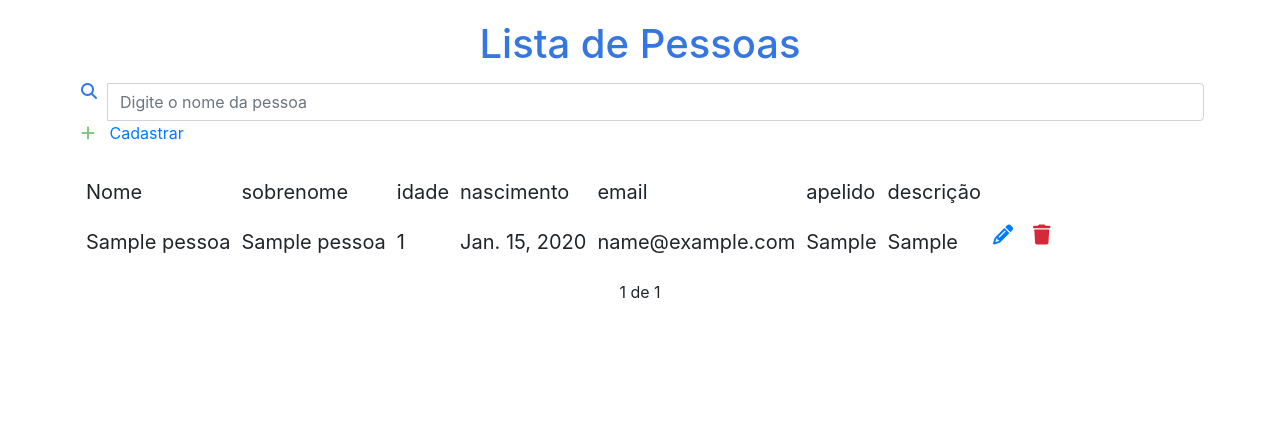
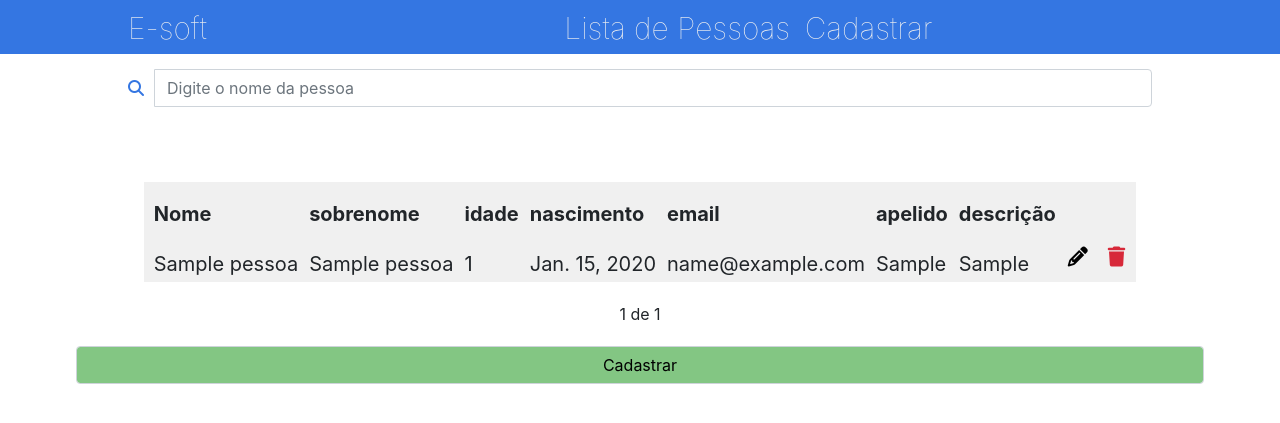
Before and after one commit to EmersonPedra/E-soft, a Django app: page /listPessoa in a window 1280 px wide. Shown: the top 423 px of the page. Run offline with Django 3.2, Linux system fonts and the light colour scheme; tables that the repository leaves empty hold one stand-in row (values such as "Sample post"); some libraries are stand-ins or nearby versions.

Commit message:
Alteraçoes no css

```diff
--- a/crud/cadastro/static/css/styles.css
+++ b/crud/cadastro/static/css/styles.css
@@ -1,38 +1,68 @@
-
 .container-fluid {
 
     padding: 0;
 }
 
+table{
+    margin: auto;
+    text-align: justify;
+    background-color: #f0f0f0;
+}
+
 a{
 
     text-decoration: none;
+    color: #000000;
 
 }
 
 h1{
-    color: #3476e2;
-    margin-top: 20px;
+    color: #f0f0f0;
+    margin-top: 10px;
     text-align: center;
+    font-size: 30px;
+    font-weight: lighter;
+
+}
+
+/*Barra de Navegação*/
+
+.nav-bar{
+    text-align: center;
+    margin: 0;
+    padding: 0;
+    margin:auto;
+    background-color: #3476e2;
+
+}
+.nav-bar div{
+    display: inline-block;
+    padding-left: 10px;
+
+}
+.nav-bar .company-name{
+    display: block;
+    float: left;
+    padding-left: 10%;
 
 }
 
 /*BARRA DE PESQUISA*/
 
+.search-div{
+
+    padding-left: 10%;
+    padding-right: 10%;
+    margin-top: 15px;
+    margin-bottom: 15px;
+}
+
 .fas.fa-search{
 
     color: #3476e2;
-    margin-right: 10px;
-    margin-left: 5px;
+    margin: auto;
+    padding-right: 10px;
     cursor: pointer;
-
-}
-
-.search-div{
-
-    padding: 0;
-    margin-top: 15px;
-    margin-bottom: 15px;
 
 }
 
@@ -42,39 +72,45 @@ h1{
 
     margin-right: 10px;
     margin-left: 5px;
-    color: #83c683;
+    color: #000000;
 
 }
 
-.add-div{
+.add-div button{
+    background-color: #83c683;
+    color: #000000;
+}
 
-    cursor: pointer;
-    padding: 8px;
-    border-radius: 10px;
-    border:solid;
-    border-width: 1px;
-    border-color:#83c683;;
-    margin-right: 25px;
+.list-btn-div button{
+    background-color: #3476e2;
+    color: #000000;
+
+}
+
+.fas.fa-user{
+    margin-right: 10px;
+    margin-left: 5px;
 
 }
 
 /*LISTA*/
 
-.lista-div{
+.list-div{
 
+    padding-top: 30px;
     max-width: 1128px;
     margin: auto auto;
 
 }
 
-.lista-pessoas{
+.list-pessoas{
 
     padding-left: 0;
     margin-left: 5px;
 
 }
 
-.lista-pessoas-item{
+.list-pessoas-item{
 
     padding-left: 10px;
     padding-top: 15px;
@@ -85,6 +121,7 @@ h1{
     word-wrap:break-word;
 
 }
+
 
 /*EDIÇÃO E DELEÇÃO*/
 
@@ -104,6 +141,11 @@ h1{
 }
 
 /*MENSAGENS*/
+
+div.messages{
+
+    text-align: center;
+}
 
 ul.messages{
 
--- a/crud/cadastro/static/js/scripts.js
+++ b/crud/cadastro/static/js/scripts.js
@@ -1,7 +1,7 @@
 $(document).ready(function(){
     var deleteBtn = $('.delete-btn');
-    var searchBtn = $('#search-btn')
-    var searchform = $('#search-form')
+    var searchBtn = $('#search-btn');
+    var searchform = $('#search-form');
 
 
     $(deleteBtn).on('click', function(e){
@@ -15,8 +15,9 @@ $(document).ready(function(){
             window.location.href = delLink;
         }
     })
+    $(searchBtn).on('click',function(){
+        searchform.submit();
+    });
+
 }
 );
-$(searchBtn).on('click',function(){
-    searchform.submit();
-});
--- a/crud/cadastro/templates/base.html
+++ b/crud/cadastro/templates/base.html
@@ -12,6 +12,17 @@
 </head>
 <body>
     <div class="container-fluid">
+        <nav class="nav-bar">
+            <div class="company-name">
+                <h1>E-soft</h1>
+            </div>
+            <div>
+                <a href="/listPessoa"><h1>Lista de Pessoas</h1></a>
+            </div>
+            <div>
+                <a href="/"><h1>Cadastrar</h1></a>
+            </div>
+        </nav>
         {% block content %}
         {% endblock %}
     </div>
--- a/crud/cadastro/templates/cadastroPessoas/listPessoa.html
+++ b/crud/cadastro/templates/cadastroPessoas/listPessoa.html
@@ -2,56 +2,55 @@
 {% block title %} Lista de Pessoas Cadastradas {% endblock %}
 {% block content %}
 
-<div class="offset=1 col=10 lista-div">
-
-    <a href="/listPessoa"><h1>Lista de Pessoas</h1></a>
-
-    <div class="col=2 search-div">
+<div class="search-div">
 
     <form class="input-group" method="GET" id="search-form">
         <i class="fas fa-search" id="search-btn"></i>
         <input class="form-control" type="text" id="search" name="search" placeholder="Digite o nome da pessoa" value="{{ request.GET.search}}">
     </form>
+</div>
 
-        <a href="./" name="cadastrar"><i class="fas fa-plus"></i> Cadastrar </a>
+<div class="list-div">
 
-    </div>
+
     <!--Toda vez que o usuario alterar o banco de dados ele será informado atraves de mensagens-->
     <!--Essa parte do codigo irá verificar se existem mensagens que devem aparecer para o usuario-->
     {% if messages %}
+        <div class="messages">
             <ul class="messages">
                 <!--Caso existam mensagens este for irá percorrer as mensagens e exibir na tela-->
                 {% for message in messages %}
                 <li {% if  mesage.tags  %}class="alert alert-{{message.tags}}"{% endif %}>{{ message }}</li>
                 {% endfor %}
             </ul>
+        </div>
 
     {% endif %}
 
-    <div class="lista-div">
+    <div class="list-div">
         <table>
 
-            <tr class="lista-pessoas">
-                <td class="lista-pessoas-item">Nome</td class="lista-pessoas-item">
-                <td class="lista-pessoas-item">sobrenome</td class="lista-pessoas-item">
-                <td class="lista-pessoas-item">idade</td class="lista-pessoas-item">
-                <td class="lista-pessoas-item">nascimento</td class="lista-pessoas-item">
-                <td class="lista-pessoas-item">email</td class="lista-pessoas-item">
-                <td class="lista-pessoas-item">apelido</td class="lista-pessoas-item">
-                <td class="lista-pessoas-item">descrição</td>
+            <tr class="list-pessoas">
+                <th class="list-pessoas-item">Nome</td class="lista-pessoas-item">
+                <th class="list-pessoas-item">sobrenome</td class="lista-pessoas-item">
+                <th class="list-pessoas-item">idade</td class="lista-pessoas-item">
+                <th class="list-pessoas-item">nascimento</td class="lista-pessoas-item">
+                <th class="list-pessoas-item">email</td class="lista-pessoas-item">
+                <th class="list-pessoas-item">apelido</td class="lista-pessoas-item">
+                <th class="list-pessoas-item">descrição</th>
             </tr>
 
-            <tr class="lista-pessoas">
+            <tr class="list-pessoas">
                 <!--Percorre os dados presentes em pessoas e adiciona na tabela-->
 
                 {% for pessoa in pessoas %}
-                    <td class="lista-pessoas-item">{{pessoa.nome}}</td class="lista-pessoas-item">
-                    <td class="lista-pessoas-item">{{pessoa.sobrenome}}</td class="lista-pessoas-item">
-                    <td class="lista-pessoas-item">{{pessoa.idade}}</td class="lista-pessoas-item">
-                    <td class="lista-pessoas-item">{{pessoa.nascimento}}</td class="lista-pessoas-item">
-                    <td class="lista-pessoas-item">{{pessoa.email}}</td class="lista-pessoas-item">
-                    <td class="lista-pessoas-item">{{pessoa.apelido}}</td class="lista-pessoas-item">
-                    <td class="lista-pessoas-item">{{pessoa.observacao}}</td class="lista-pessoas-item">
+                    <td class="list-pessoas-item">{{pessoa.nome}}</td class="lista-pessoas-item">
+                    <td class="list-pessoas-item">{{pessoa.sobrenome}}</td class="lista-pessoas-item">
+                    <td class="list-pessoas-item">{{pessoa.idade}}</td class="lista-pessoas-item">
+                    <td class="list-pessoas-item">{{pessoa.nascimento}}</td class="lista-pessoas-item">
+                    <td class="list-pessoas-item">{{pessoa.email}}</td class="lista-pessoas-item">
+                    <td class="list-pessoas-item">{{pessoa.apelido}}</td class="lista-pessoas-item">
+                    <td class="list-pessoas-item">{{pessoa.observacao}}</td class="lista-pessoas-item">
 
                     <td>
                         <a href="./deletePessoa/{{pessoa.id}}" class="delete-btn"><i class="fas fa-trash"></i></a>
@@ -82,9 +81,9 @@
                 <a href="?page={{pessoas.next_page_number}}"><i class="fas fa-arrow-right"></i></a>
             {% endif %}
         </span>
-
     </div>
-
-
+    <div class="add-div">
+        <a href="./"><button class="form-control">Cadastrar</button ></a>
+    </div>
 </div>
 {% endblock %}
--- a/crud/cadastro/views.py
+++ b/crud/cadastro/views.py
@@ -26,6 +26,7 @@ def createPessoa(request):
     # Essa parte pega os dados fornecidos pela api e divide em nome e sobrenome
     nome = get_random_name()
     primeiro_nome = nome[0]
+    sobrenome = ""
     sobrenome = '_'.join(nome[1::])
 
 
```
Also changed, not shown: crud/cadastro/templates/cadastroPessoas/createPessoa.html (+12 -12 lines), crud/cadastro/templates/cadastroPessoas/updatePessoa.html (+7 -7 lines), crud/db.sqlite3. Lines whose indentation alone changed are shown as unchanged.
